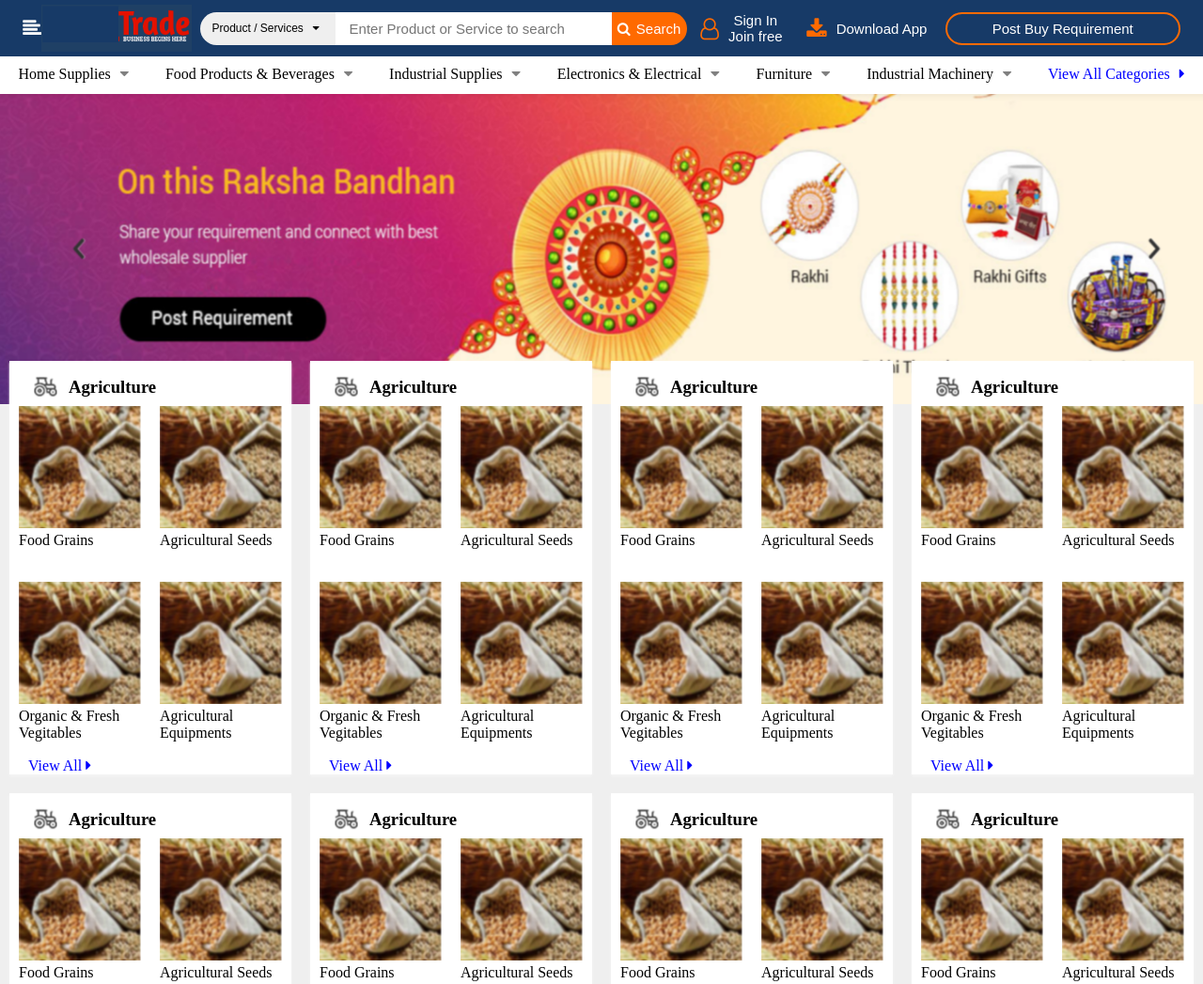
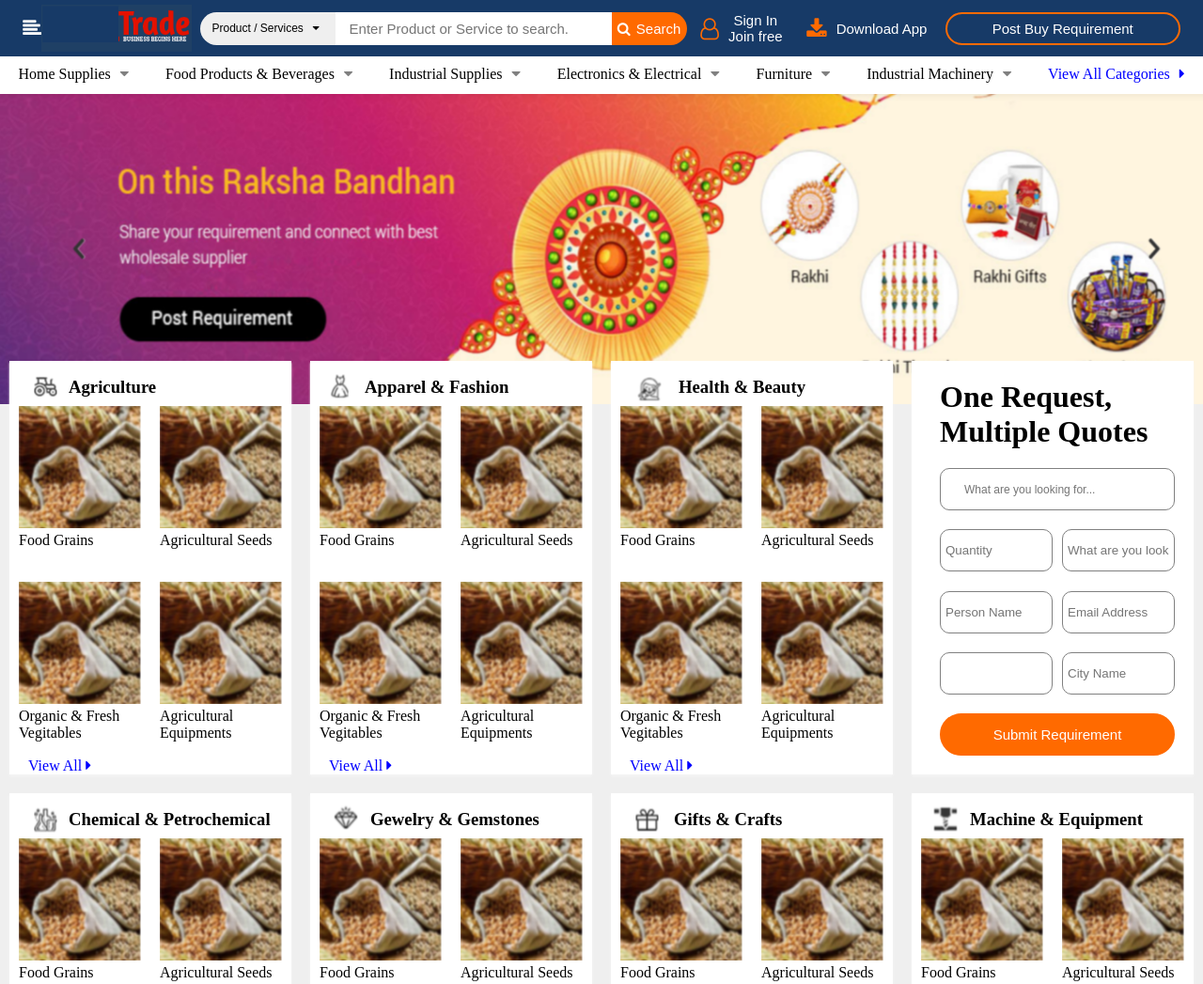
Before and after one commit to manishyadav2627/Newproject, a plain HTML site: page index.html in a window 1280 px wide. Shown: the top 1047 px of the page at 94% size. Drawn offline with Linux system fonts and the light colour scheme.

Commit message:
section changes made

```diff
--- a/index.html
+++ b/index.html
@@ -21,7 +21,7 @@
 
         <div class="submit">
 <button class="product">Product / Services<i class="fa fa-caret-down"></i></button>
-<input type="text" placeholder="Enter Product or Service to search">
+<input type="text" placeholder="Enter Product or Service to search.">
 <button class="search"><i class="fa fa-search"></i>Search</button>
         </div>
         <button class="sign"><i class="fa fa-user-o"></i>Sign In <br>Join free</button>
@@ -53,7 +53,7 @@
 
 
 
-        <div class="card1">
+        <div class="card1" style="order: 1">
 
             <div class="agri-logo"><img src="./images/tractor-logo.png" alt="tractor"><h3>Agriculture</h3></div>
 
@@ -75,9 +75,9 @@
 
 
 
-<div class="card2">
+<div class="card2" style="order: 2">
 
-    <div class="agri-logo"><img src="./images/tractor-logo.png" alt="tractor"><h3>Agriculture</h3></div>
+    <div class="agri-logo"><img src="./images/girl-logo.png" alt="tractor"><h3>Apparel & Fashion</h3></div>
 
     <div class="card1-content">
 
@@ -97,9 +97,9 @@
 
 
 
-<div class="card3">
+<div class="card3" style="order: 3">
 
-    <div class="agri-logo"><img src="./images/tractor-logo.png" alt="tractor"><h3>Agriculture</h3></div>
+    <div class="agri-logo"><img src="./images/girl-logo1.png" alt="tractor"><h3>Health & Beauty</h3></div>
 
     <div class="card1-content">
 
@@ -118,9 +118,9 @@
 </div>
 
 
-<div class="card4">
+<div class="card4" style="order: 5">
 
-    <div class="agri-logo"><img src="./images/tractor-logo.png" alt="tractor"><h3>Agriculture</h3></div>
+    <div class="agri-logo"><img src="./images/wellness-logo.png" alt="tractor"><h3>Chemical & Petrochemical</h3></div>
 
     <div class="card1-content">
 
@@ -139,9 +139,9 @@
 </div>
 
 
-<div class="card5">
+<div class="card5" style="order: 6">
 
-    <div class="agri-logo"><img src="./images/tractor-logo.png" alt="tractor"><h3>Agriculture</h3></div>
+    <div class="agri-logo"><img src="./images/diamond-logo.png" alt="tractor"><h3>Gewelry & Gemstones</h3></div>
 
     <div class="card1-content">
 
@@ -159,9 +159,9 @@
 
 </div>
 
-<div class="card6">
+<div class="card6" style="order: 7">
 
-    <div class="agri-logo"><img src="./images/tractor-logo.png" alt="tractor"><h3>Agriculture</h3></div>
+    <div class="agri-logo"><img src="./images/gift-logo.png" alt="tractor"><h3>Gifts & Crafts</h3></div>
 
     <div class="card1-content">
 
@@ -179,9 +179,9 @@
 
 </div>
 
-<div class="card7">
+<div class="card7" style="order: 8">
 
-    <div class="agri-logo"><img src="./images/tractor-logo.png" alt="tractor"><h3>Agriculture</h3></div>
+    <div class="agri-logo"><img src="./images/machin-logo.png" alt="tractor"><h3>Machine & Equipment</h3></div>
 
     <div class="card1-content">
 
@@ -199,24 +199,19 @@
 
 </div>
 
-<div class="card8">
+<div class="card8" style="order: 4">
+    <form >
+<div class="intro">
+    <h1>One Request,<br>Multiple Quotes</h1></div>
+    <div class="looking">
+<input type="text" placeholder="What are you looking for..."><br></div>
 
-    <div class="agri-logo"><img src="./images/tractor-logo.png" alt="tractor"><h3>Agriculture</h3></div>
+<div class="quantity"><div class="one"><input type="text" placeholder="Quantity"></div><div class="two"><input type="text" placeholder="What are you looking for..."></div><br></div>
+<div class="name"><div class="one"><input type="text" placeholder="Person Name"></div><div class="two"><input type="email" placeholder="Email Address"></div><br></div>
+<div class="city"><div class="one"><input type="text" placeholder=""></div><div class="two"><input type="text" placeholder="City Name"></div><br></div>
+<div class="btn"><div class="one"><button>Submit Requirement</button></div>
 
-    <div class="card1-content">
-
-<figure class="content1"><img src="./images/wheat.png" alt="tractor"><figcaption>Food Grains</figcaption></figure>
-<figure class="content2">    <img src="./images/wheat.png" alt="tractor"><figcaption>Agricultural Seeds</figcaption></figure>
-<figure class="content3"><img src="./images/wheat.png" alt="tractor"><figcaption>Organic & Fresh<br>Vegitables</figcaption></figure>
-<figure class="content4"><img src="./images/wheat.png" alt="tractor" ><figcaption>Agricultural <br>Equipments</figcaption></figure>
-
-
-   </div>
-
-<div class="view">
-
-<a href="#" style="color: blue;text-decoration: none;">View All <i class="fa fa-caret-right" style="color: blue;"></i></a></div>
-
+    </form>
 </div>
 
 
--- a/style/_card.scss
+++ b/style/_card.scss
@@ -6,7 +6,7 @@ align-items: center;
 flex-wrap: wrap;
 flex-direction: row;
 width: 100%;
-.card1, .card2, .card3, .card4, .card5, .card6, .card7, .card8{
+.card1, .card2, .card3, .card4, .card5, .card6, .card7{
 display: flex;
 justify-content: space-around;
 flex:0 0 220px;
@@ -59,5 +59,76 @@ figcaption{
 }
 }
 }
+.card8{
+    display: flex;
+    justify-content: space-evenly;
+    flex:0 0 300px;
+
+
+    form{
+        display: flex;
+        justify-content: space-evenly;
+        flex-direction: column;
+        background-color: white;
+        box-shadow: 0 2px 2px 0 whitesmoke;
+        height: 440px;
+        margin-bottom: 20px;
+        padding-left: 20px;
+        width: 300px;
+h1{
+    padding-left: 10px;
 
 }
+    div.looking{
+        padding-left: 10px;
+
+        input{
+            width: 250px;
+            flex-direction: row;
+            justify-content: space-around;
+            align-items: center;
+            border-radius: 10px;
+            height: 45px;
+           padding-left: 25px;
+                align-items: center;
+                justify-content: center;
+                font-size: 12px;
+                border: 1px solid grey;
+
+        }
+    }
+    div.quantity, .name, .city{
+        display: flex;
+        flex-direction: row;
+        justify-content: space-evenly;
+        align-items: center;
+        .one, .two{
+        input{
+            width: 120px;
+            flex-direction: row;
+            justify-content: space-between;
+            align-items: center;
+            border-radius: 10px;
+            height: 45px;
+            padding: 5px;
+            border: 1px solid grey;
+        }}
+    }
+    div.btn {
+
+        padding-left: 10px;
+
+        button{
+        width: 250px;
+        color: white;
+        height: 45px;
+        background-color: #FF6A00;
+        box-shadow: transparent;
+        border: 2px solid #FF6A00;
+        border-radius: 30px;
+        align-items: center;
+        font-size: 15px;
+    }
+}}
+    }
+}
--- a/style/style.scss
+++ b/style/style.scss
@@ -10,3 +10,6 @@
 body{
     background-color: #EFEFEF;
 }
+button{
+    cursor: pointer;
+}
```
Also changed, not shown: style/style.css, 1 other file.
